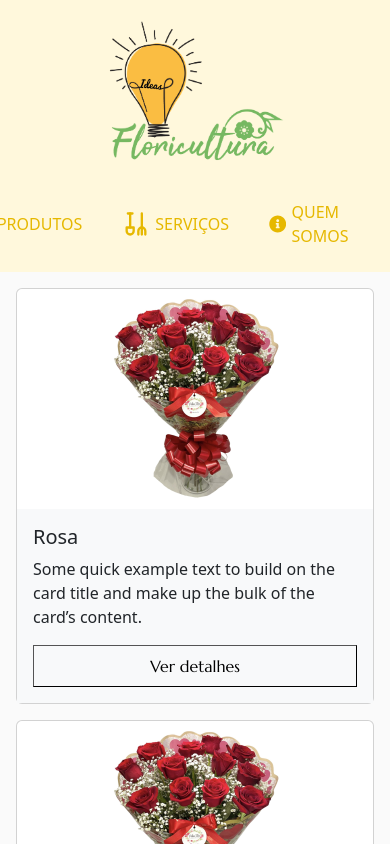
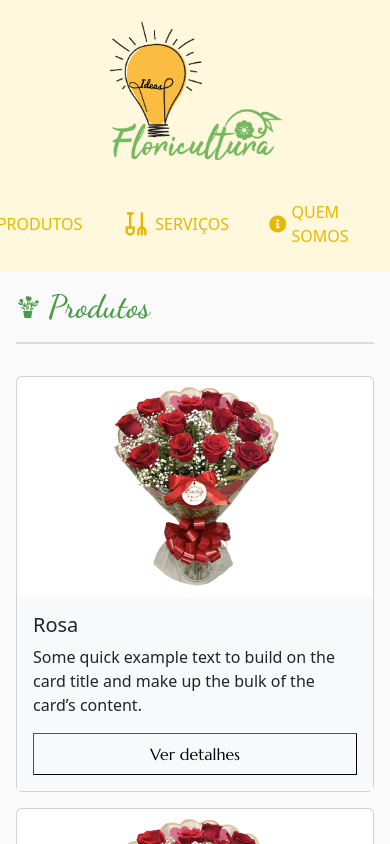
Before and after one commit to basilioruan/ideia-flowershop, a Next.js app: page /produtos in a window 390 px wide. Shown: the top 844 px of the page. Built offline with nearby package versions, Linux system fonts and the light colour scheme.

Commit message:
wip: adding page title as a component

```diff
--- /dev/null
+++ b/src/components/page-title/index.tsx
@@ -0,0 +1,20 @@
+import { IconType } from "react-icons";
+import styles from "./styles.module.css";
+
+interface PageTitleProps {
+  title: string;
+  icon?: IconType;
+}
+
+export default function PageTitle({ title, icon: Icon }: PageTitleProps) {
+
+  return (
+    <div className={styles.titleContainer}>
+      <h1 className={styles.title}>
+        {Icon && <span className={styles.icon}><Icon /></span>}
+        {title}
+      </h1>
+      <hr className={styles.titleLine} />
+    </div>
+  );
+}
--- /dev/null
+++ b/src/components/page-title/styles.module.css
@@ -0,0 +1,64 @@
+.titleContainer {
+  margin-bottom: 3rem;
+}
+
+.title {
+  font-family: 'Dancing Script', cursive;
+  font-size: 3rem;
+  font-weight: 600;
+  color: #4C9A4C;
+  margin-bottom: 1rem;
+  text-align: left;
+  display: flex;
+  align-items: center;
+  gap: 0.5rem;
+}
+
+.icon {
+  display: inline-flex;
+  align-items: center;
+  color: #4C9A4C;
+  font-size: 2.5rem;
+}
+
+.titleLine {
+  width: 100%;
+  height: 3px;
+  background-color: #4C9A4C;
+  border: none;
+  margin: 0 0 2rem 0;
+}
+
+/* Responsividade para tablets */
+@media (max-width: 768px) {
+  .title {
+    font-size: 2.5rem;
+  }
+
+  .icon {
+    font-size: 2rem;
+  }
+
+  .titleContainer {
+    margin-bottom: 2rem;
+  }
+}
+
+/* Responsividade para mobile */
+@media (max-width: 480px) {
+  .title {
+    font-size: 2rem;
+  }
+
+  .icon {
+    font-size: 1.5rem;
+  }
+
+  .titleContainer {
+    margin-bottom: 1.5rem;
+  }
+
+  .titleLine {
+    height: 2px;
+  }
+}
--- a/src/pages/produtos/index.tsx
+++ b/src/pages/produtos/index.tsx
@@ -1,12 +1,19 @@
 import Card from "@/components/card";
+import PageTitle from "@/components/page-title";
 import produtosMock from "./mock/produtos.mock";
 import styles from "./styles.module.css";
+import headerData from "@/components/header/data/header.data";
 
 export default function Produtos() {
 
+  const productsIcon = headerData.find(h => h.name === 'PRODUTOS')?.icon;
+
   return (
-    <div className={styles.container}>
-      {produtosMock.map(produto => <Card key={produto.id} img={produto.img} title={produto.name} description={produto.descricao} /> )}
+    <div className={styles.pageContainer}>
+      <PageTitle title="Produtos" icon={productsIcon} />
+      <div className={styles.container}>
+        {produtosMock.map(produto => <Card key={produto.id} img={produto.img} title={produto.name} description={produto.descricao} /> )}
+      </div>
     </div>
   )
 }
--- a/src/pages/produtos/styles.module.css
+++ b/src/pages/produtos/styles.module.css
@@ -1,26 +1,35 @@
+.pageContainer {
+  max-width: 1400px;
+  margin: 0 auto;
+  padding: 2rem;
+}
+
 .container {
   display: grid;
   grid-template-columns: repeat(auto-fit, minmax(300px, 1fr));
   gap: 2rem;
-  padding: 2rem;
-  max-width: 1400px;
-  margin: 0 auto;
 }
 
 /* Responsividade para tablets */
 @media (max-width: 768px) {
+  .pageContainer {
+    padding: 1.5rem;
+  }
+
   .container {
     grid-template-columns: repeat(auto-fit, minmax(280px, 1fr));
     gap: 1.5rem;
-    padding: 1.5rem;
   }
 }
 
 /* Responsividade para mobile */
 @media (max-width: 480px) {
+  .pageContainer {
+    padding: 1rem;
+  }
+
   .container {
     grid-template-columns: 1fr;
     gap: 1rem;
-    padding: 1rem;
   }
 }
--- a/src/styles/globals.css
+++ b/src/styles/globals.css
@@ -1,5 +1,6 @@
 @import url('https://fonts.googleapis.com/css2?family=Roboto:ital,wght@0,100..900;1,100..900&display=swap');
 @import url('https://fonts.googleapis.com/css2?family=Marcellus&family=Roboto:ital,wght@0,100..900;1,100..900&display=swap');
+@import url('https://fonts.googleapis.com/css2?family=Dancing+Script:wght@400;500;600;700&display=swap');
 
 * {
   margin: 0;
```
